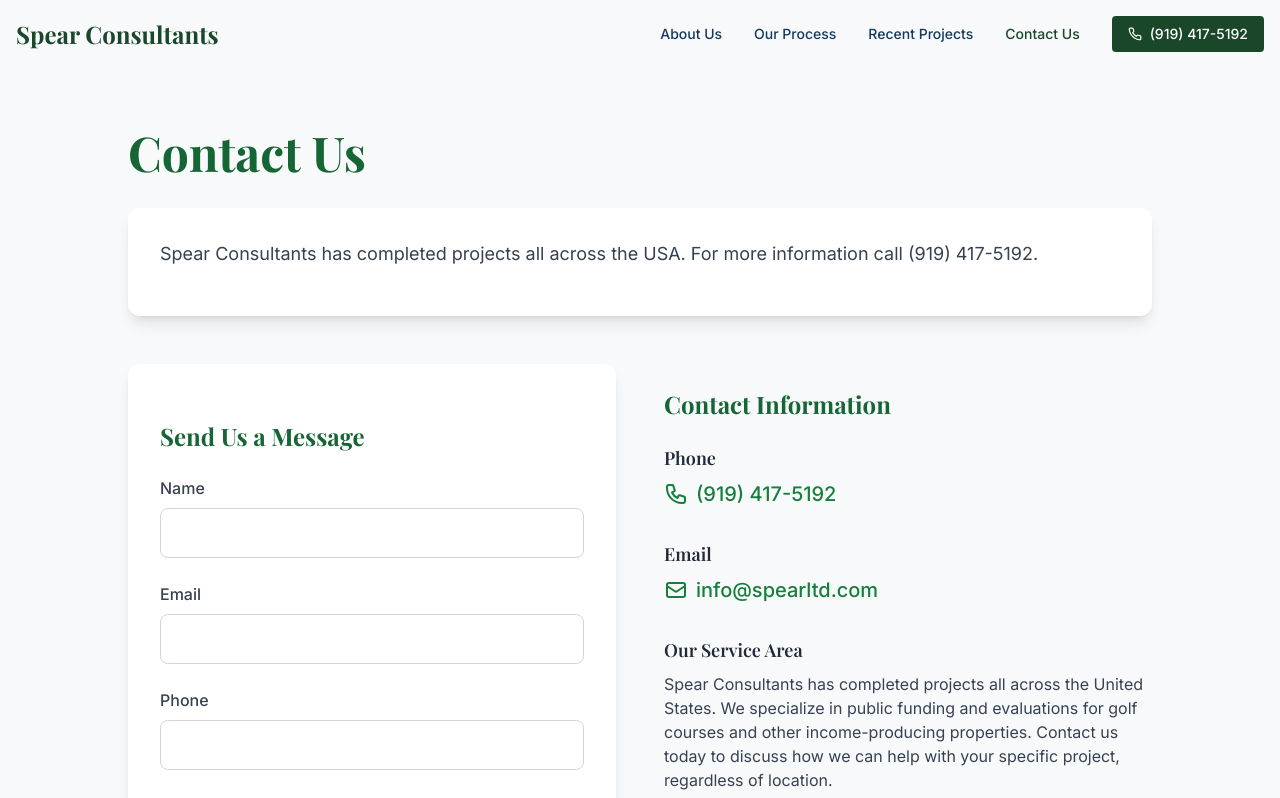
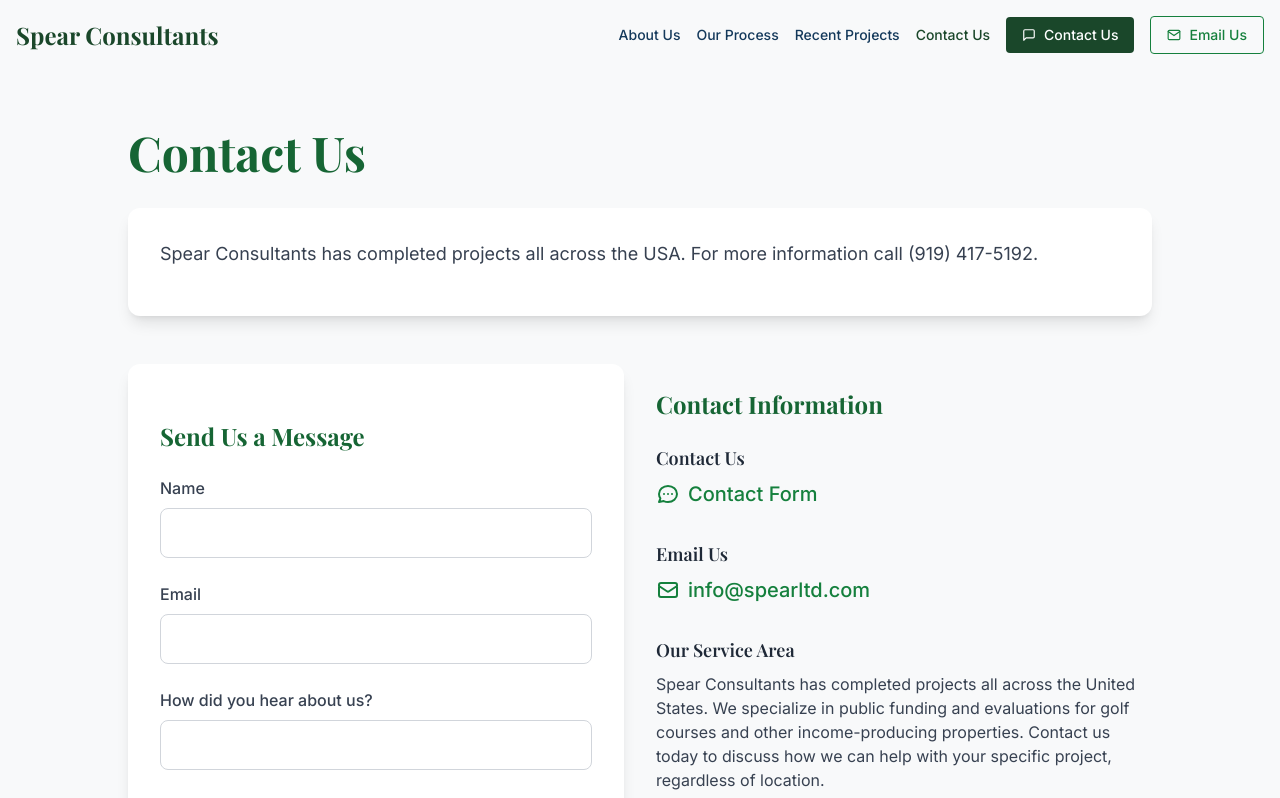
Before and after one commit to devenspear/spearltd.com, a Next.js app: page /contact in a window 1280 px wide. Shown: the top 798 px of the page. Built offline with nearby package versions, Linux system fonts and the light colour scheme; a web font is replaced by a local one.

Commit message:
Replace phone number references with Contact Us/Email Us and improve mobile responsiveness

```diff
--- a/src/app/api/contact/route.ts
+++ b/src/app/api/contact/route.ts
@@ -17,7 +17,7 @@
   try {
     // Parse the request body
     const body = await request.json();
-    const { name, email, phone, message, turnstileToken } = body;
+    const { name, email, source, message, turnstileToken } = body;
 
     // Verify Cloudflare Turnstile token
     const turnstileResponse = await fetch(
@@ -60,7 +60,7 @@
       text: `
         Name: ${name}
         Email: ${email}
-        Phone: ${phone || 'Not provided'}
+        How they heard about us: ${source || 'Not provided'}
 
         Message:
         ${message}
@@ -69,7 +69,7 @@
         <h2>New Contact Form Submission</h2>
         <p><strong>Name:</strong> ${name}</p>
         <p><strong>Email:</strong> ${email}</p>
-        <p><strong>Phone:</strong> ${phone || 'Not provided'}</p>
+        <p><strong>How they heard about us:</strong> ${source || 'Not provided'}</p>
         <p><strong>Message:</strong></p>
         <p>${message.replace(/\n/g, '<br>')}</p>
       `,
--- a/src/app/globals.css
+++ b/src/app/globals.css
@@ -13,15 +13,15 @@
   }
 
   h1 {
-    @apply text-4xl md:text-5xl mb-6;
+    @apply text-3xl sm:text-4xl md:text-5xl mb-4 md:mb-6;
   }
 
   h2 {
-    @apply text-3xl md:text-4xl mb-4 mt-8;
+    @apply text-2xl sm:text-3xl md:text-4xl mb-3 md:mb-4 mt-6 md:mt-8;
   }
 
   h3 {
-    @apply text-2xl md:text-3xl mb-3 mt-6;
+    @apply text-xl sm:text-2xl md:text-3xl mb-2 md:mb-3 mt-4 md:mt-6;
   }
 
   p {
@@ -48,6 +48,10 @@
 
   .btn-primary {
     @apply bg-primary text-white hover:bg-primary-light;
+  }
+
+  .container-custom {
+    @apply mx-auto px-4 sm:px-6 lg:px-8 max-w-7xl;
   }
 
   .btn-secondary {
--- a/src/components/ContactForm.tsx
+++ b/src/components/ContactForm.tsx
@@ -24,7 +24,7 @@
   const [formData, setFormData] = useState({
     name: '',
     email: '',
-    phone: '',
+    source: '',
     message: ''
   });
 
@@ -111,7 +111,7 @@
       setFormData({
         name: '',
         email: '',
-        phone: '',
+        source: '',
         message: ''
       });
     } catch (err) {
@@ -122,8 +122,8 @@
   };
 
   return (
-    <div className="grid grid-cols-1 md:grid-cols-2 gap-12 mt-12">
-      <div className="bg-white p-8 rounded-xl shadow-lg">
+    <div id="contact-form" className="grid grid-cols-1 md:grid-cols-2 gap-8 mt-12 px-4 sm:px-6 md:px-0">
+      <div className="bg-white p-6 sm:p-8 rounded-xl shadow-lg">
         <h3 className="text-2xl font-bold text-green-800 mb-6">Send Us a Message</h3>
 
         {error && (
@@ -168,12 +168,12 @@
             </div>
 
             <div>
-              <label htmlFor="phone" className="block text-gray-700 font-medium mb-2">Phone</label>
+              <label htmlFor="source" className="block text-gray-700 font-medium mb-2">How did you hear about us?</label>
               <input
-                type="tel"
-                id="phone"
-                name="phone"
-                value={formData.phone}
+                type="text"
+                id="source"
+                name="source"
+                value={formData.source}
                 onChange={handleChange}
                 className="w-full px-4 py-3 border border-gray-300 rounded-lg focus:ring-2 focus:ring-green-500 focus:border-green-500"
               />
@@ -215,7 +215,7 @@
         )}
       </div>
 
-      <div>
+      <div className="mt-8 md:mt-0">
         <h3 className="text-2xl font-bold text-green-800 mb-6">{details.heading}</h3>
 
         <div className="space-y-8">
@@ -223,7 +223,7 @@
             <h4 className="text-lg font-semibold text-gray-800 mb-2">{details.phone.label}</h4>
             <a href={details.phone.url} className="text-xl text-green-700 hover:text-green-800 transition-colors font-medium flex items-center">
               <svg xmlns="http://www.w3.org/2000/svg" className="h-6 w-6 mr-2" fill="none" viewBox="0 0 24 24" stroke="currentColor">
-                <path strokeLinecap="round" strokeLinejoin="round" strokeWidth={2} d="M3 5a2 2 0 012-2h3.28a1 1 0 01.948.684l1.498 4.493a1 1 0 01-.502 1.21l-2.257 1.13a11.042 11.042 0 005.516 5.516l1.13-2.257a1 1 0 011.21-.502l4.493 1.498a1 1 0 01.684.949V19a2 2 0 01-2 2h-1C9.716 21 3 14.284 3 6V5z" />
+                <path strokeLinecap="round" strokeLinejoin="round" strokeWidth={2} d="M8 12h.01M12 12h.01M16 12h.01M21 12c0 4.418-4.03 8-9 8a9.863 9.863 0 01-4.255-.949L3 20l1.395-3.72C3.512 15.042 3 13.574 3 12c0-4.418 4.03-8 9-8s9 3.582 9 8z" />
               </svg>
               {details.phone.number}
             </a>
--- a/src/components/layout/Footer.tsx
+++ b/src/components/layout/Footer.tsx
@@ -1,22 +1,22 @@
 import Link from 'next/link';
-import { FiPhone, FiMail, FiMapPin } from 'react-icons/fi';
+import { FiMessageSquare, FiMail, FiMapPin } from 'react-icons/fi';
 
 const Footer = () => {
   const currentYear = new Date().getFullYear();
 
   return (
     <footer className="bg-secondary text-white">
-      <div className="container-custom py-12">
-        <div className="grid grid-cols-1 md:grid-cols-3 gap-8">
+      <div className="container-custom py-12 px-4 sm:px-6 lg:px-0">
+        <div className="grid grid-cols-1 sm:grid-cols-2 md:grid-cols-3 gap-8">
           {/* Company Info */}
           <div>
             <h3 className="text-xl font-serif font-bold text-white mb-4">Spear Consultants</h3>
             <p className="text-gray-300 mb-4">Experts in public funding and evaluations since 1972.</p>
             <div className="flex items-center mb-2">
-              <FiPhone className="mr-2 text-accent" />
-              <a href="tel:9194175192" className="text-gray-300 hover:text-white transition-colors">
-                (919) 417-5192
-              </a>
+              <FiMessageSquare className="mr-2 text-accent" />
+              <Link href="/contact" className="text-gray-300 hover:text-white transition-colors">
+                Contact Us
+              </Link>
             </div>
             <div className="flex items-center mb-2">
               <FiMail className="mr-2 text-accent" />
--- a/src/components/layout/Header.tsx
+++ b/src/components/layout/Header.tsx
@@ -4,7 +4,7 @@
 import Link from 'next/link';
 import { usePathname } from 'next/navigation';
 import { motion, AnimatePresence } from 'framer-motion';
-import { FiMenu, FiX, FiPhone } from 'react-icons/fi';
+import { FiMenu, FiX, FiMail, FiMessageSquare } from 'react-icons/fi';
 
 const Header = () => {
   const [isOpen, setIsOpen] = useState(false);
@@ -53,7 +53,7 @@
         </Link>
 
         {/* Desktop Navigation */}
-        <nav className="hidden md:flex items-center space-x-8">
+        <nav className="hidden md:flex items-center space-x-4">
           {navItems.map((item) => (
             <Link
               key={item.name}
@@ -65,13 +65,20 @@
               {item.name}
             </Link>
           ))}
-          <a
-            href="tel:9194175192"
+          <Link
+            href="/contact"
             className="flex items-center text-sm font-medium text-white bg-primary px-4 py-2 rounded hover:bg-primary-light transition-colors"
           >
-            <FiPhone className="mr-2" />
-            (919) 417-5192
-          </a>
+            <FiMessageSquare className="mr-2" />
+            Contact Us
+          </Link>
+          <Link
+            href="mailto:info@spearltd.com"
+            className="flex items-center text-sm font-medium text-green-700 border border-green-700 px-4 py-2 rounded hover:bg-green-50 transition-colors"
+          >
+            <FiMail className="mr-2" />
+            Email Us
+          </Link>
         </nav>
 
         {/* Mobile Menu Button */}
@@ -106,13 +113,20 @@
                   {item.name}
                 </Link>
               ))}
-              <a
-                href="tel:9194175192"
-                className="flex items-center justify-center text-base font-medium text-white bg-primary px-4 py-2 rounded hover:bg-primary-light transition-colors"
+              <Link
+                href="/contact"
+                className="flex items-center justify-center text-base font-medium text-white bg-primary px-4 py-2 rounded hover:bg-primary-light transition-colors mb-2"
               >
-                <FiPhone className="mr-2" />
-                (919) 417-5192
-              </a>
+                <FiMessageSquare className="mr-2" />
+                Contact Us
+              </Link>
+              <Link
+                href="mailto:info@spearltd.com"
+                className="flex items-center justify-center text-base font-medium text-green-700 border border-green-700 px-4 py-2 rounded hover:bg-green-50 transition-colors"
+              >
+                <FiMail className="mr-2" />
+                Email Us
+              </Link>
             </div>
           </motion.div>
         )}
--- a/src/content/contact/details/details.md
+++ b/src/content/contact/details/details.md
@@ -2,11 +2,11 @@
 _schema: contact_details
 heading: Contact Information
 phone:
-  label: Phone
-  number: (919) 417-5192
-  url: tel:9194175192
+  label: Contact Us
+  number: Contact Form
+  url: #contact-form
 email:
-  label: Email
+  label: Email Us
   address: info@spearltd.com
   url: mailto:info@spearltd.com
 service_area_heading: Our Service Area
```
